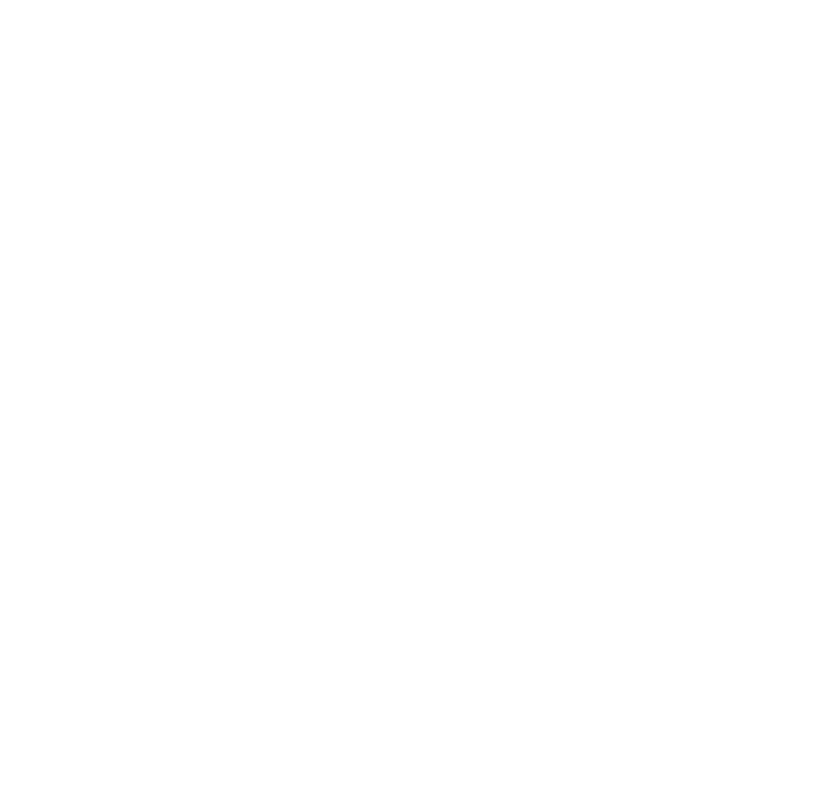
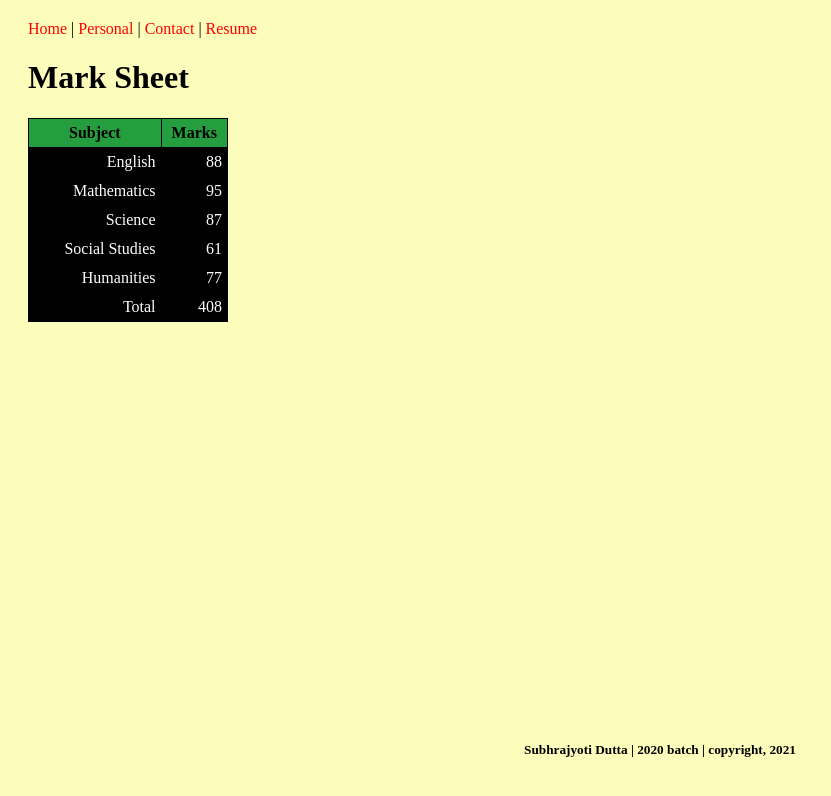
Before and after one commit to Subhrajyoti-Dutta/IITM-MAD-1, a plain HTML site: page Week 2/CSS Assignment/academic.html in a window 1280 px wide. Shown: the whole page, without its empty margins (0-831 px from the left). Drawn offline with Linux system fonts and the light colour scheme.

Commit message:
Assignment Done

```diff
--- a/Week 2/CSS Assignment/academic.html
+++ b/Week 2/CSS Assignment/academic.html
@@ -1,17 +1,53 @@
 <!DOCTYPE html>
 <html>
     <head>
-
+        <link rel="stylesheet" href="academic.css">
     </head>
     <body>
         <div>
-
+            <a href="index.html">Home</a> |
+            <a href="personal.html">Personal</a> |
+            <a href="contact.html">Contact</a> |
+            <a href="resume.html">Resume</a>
         </div>
         <div>
+            <h1>Mark Sheet</h1>
+            <table>
+                <tr>
+                    <th class = "sub">Subject</th>
+                    <th class = "marks">Marks</th>
+                </tr>
+                <tr>
+                    <td>English</td>
+                    <td>88</td>
+                </tr>
+                <tr>
+                    <td>Mathematics</td>
+                    <td>95</td>
+                </tr>
+                <tr>
+                    <td>Science</td>
+                    <td>87</td>
+                </tr>
+                <tr>
+                    <td>Social Studies</td>
+                    <td>61</td>
+                </tr>
+                <tr>
+                    <td>Humanities</td>
+                    <td>77</td>
+                </tr>
+                <tr>
+                    <td>Total</td>
+                    <td>408</td>
+                </tr>
+                <tr>
 
+                </tr>
+            </table>
         </div>
-        <div>
-
+        <div class = "footer">
+            <h5>Subhrajyoti Dutta | 2020 batch | copyright, 2021</h5>
         </div>
     </body>
 </html>
--- a/Week 2/CSS Assignment/resume.css
+++ b/Week 2/CSS Assignment/resume.css
@@ -0,0 +1,19 @@
+a:link{
+    color: #ff0000;
+    text-decoration: none;
+}
+
+div {
+    margin: 20px;
+}
+
+div.footer {
+    left: 50%;
+    transform: translate(-50%, 0);
+    position: absolute;
+    bottom: 0;
+}
+
+html {
+    background-color: #fdfdbb
+}
```
Also changed, not shown: Week 2/CSS Assignment/contact.html (+15 -5 lines), Week 2/CSS Assignment/index.html (+7 -4 lines), Week 2/CSS Assignment/personal.html (+7 -10 lines), Week 2/CSS Assignment/resume.html (+2 -2 lines), Week 2/Html Assignment/index.html (+3 -3 lines), Week 2/CSS Assignment/image1.png (added), Week 2/CSS Assignment/image2.png (added), 1 other file.
